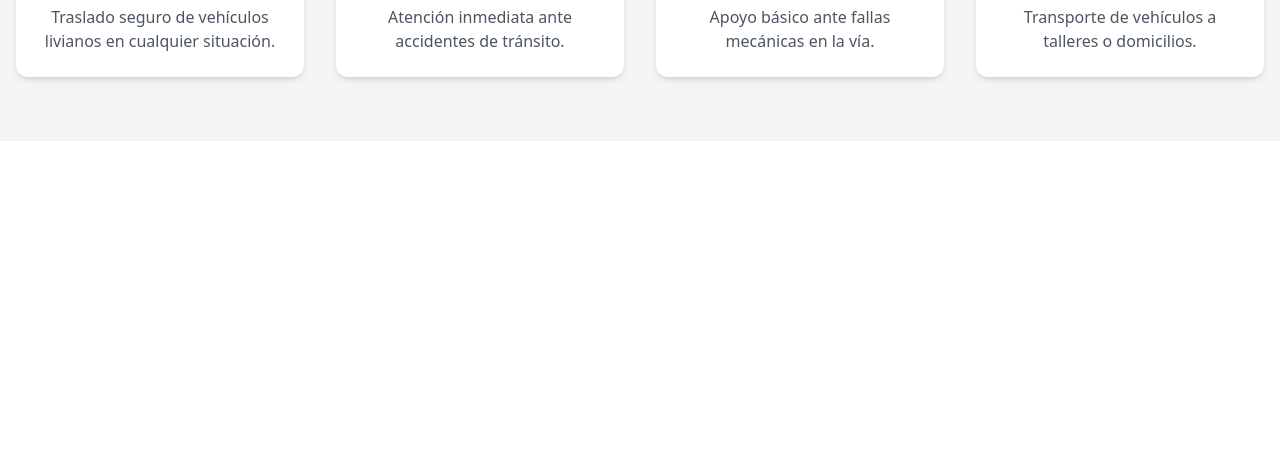
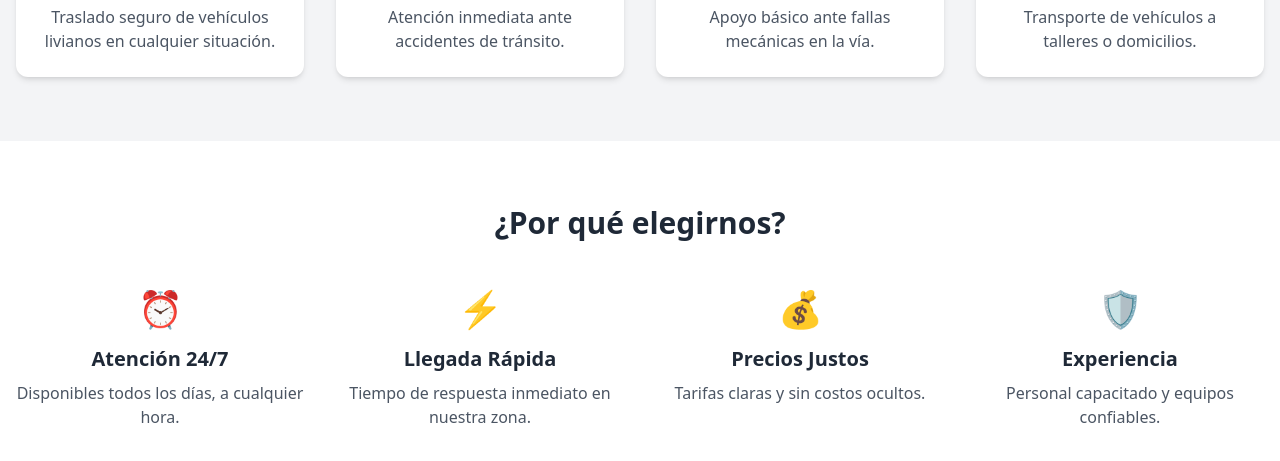
Before and after one commit to TDScorpio/gruas-landing-page, a plain HTML site: page index.html in a window 1280 px wide. Shown: the part 527-988 px from the top of the page. Before the commit the page ends 800 px from the top, so only its background shows below. Drawn offline with nearby package versions, Linux system fonts and the light colour scheme.

Commit message:
Sección porque elegirnos

```diff
--- a/index.html
+++ b/index.html
@@ -71,6 +71,52 @@
             </div>
         </div>
     </section>
+    <!-- Por qué elegirnos -->
+    <section class="py-16">
+        <div class="max-w-7xl mx-auto px-4">
+
+            <h2 class="text-3xl font-bold text-center mb-12">
+                ¿Por qué elegirnos?
+            </h2>
+
+            <div class="grid gap-8 md:grid-cols-2 lg:grid-cols-4 text-center">
+
+                <div>
+                    <div class="text-4xl mb-4">⏰</div>
+                    <h3 class="text-xl font-semibold mb-2">Atención 24/7</h3>
+                    <p class="text-gray-600">
+                        Disponibles todos los días, a cualquier hora.
+                    </p>
+                </div>
+
+                <div>
+                    <div class="text-4xl mb-4">⚡</div>
+                    <h3 class="text-xl font-semibold mb-2">Llegada Rápida</h3>
+                    <p class="text-gray-600">
+                        Tiempo de respuesta inmediato en nuestra zona.
+                    </p>
+                </div>
+
+                <div>
+                    <div class="text-4xl mb-4">💰</div>
+                    <h3 class="text-xl font-semibold mb-2">Precios Justos</h3>
+                    <p class="text-gray-600">
+                        Tarifas claras y sin costos ocultos.
+                    </p>
+                </div>
+
+                <div>
+                    <div class="text-4xl mb-4">🛡️</div>
+                    <h3 class="text-xl font-semibold mb-2">Experiencia</h3>
+                    <p class="text-gray-600">
+                        Personal capacitado y equipos confiables.
+                    </p>
+                </div>
+
+            </div>
+        </div>
+    </section>
+
 
 </body>
 </html>
```
